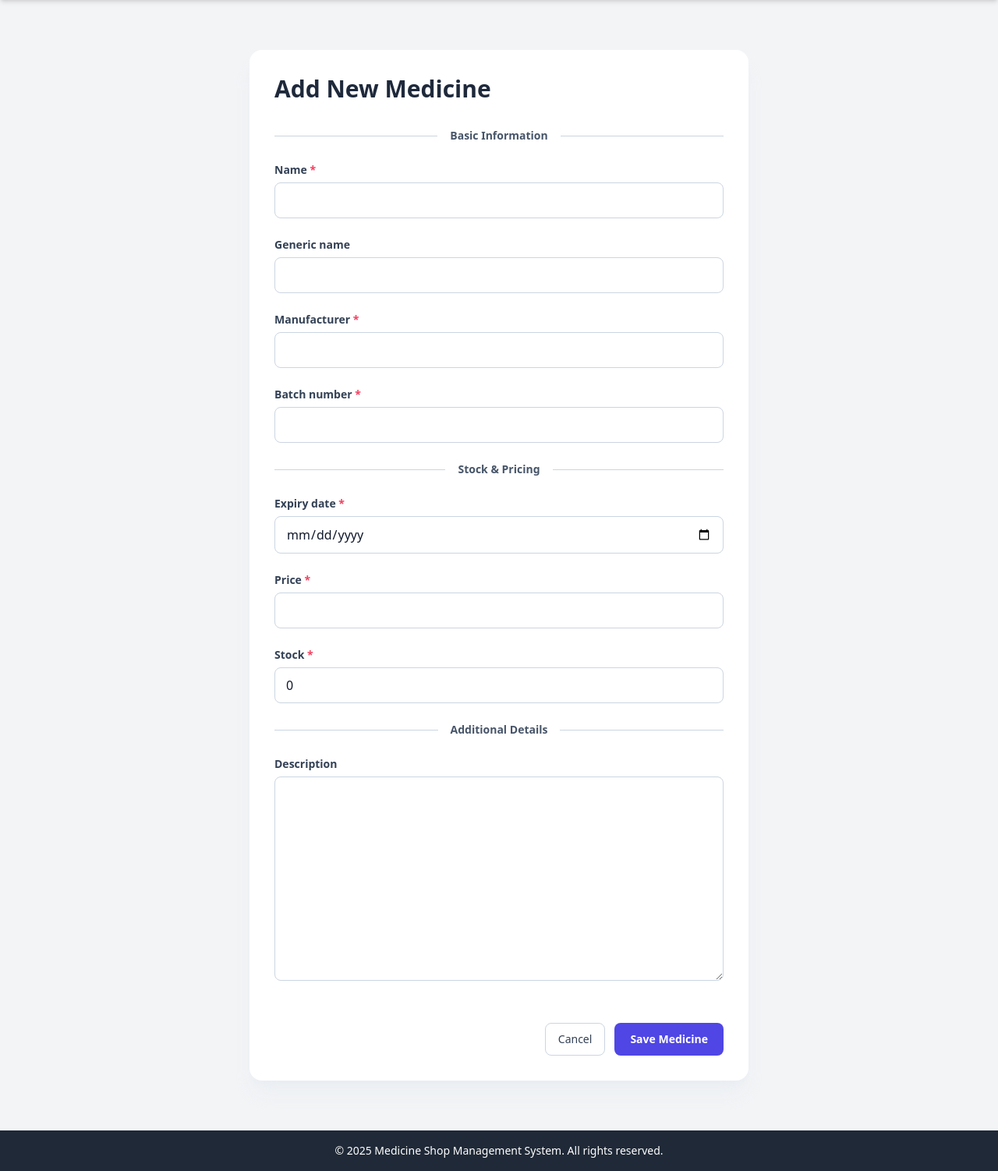
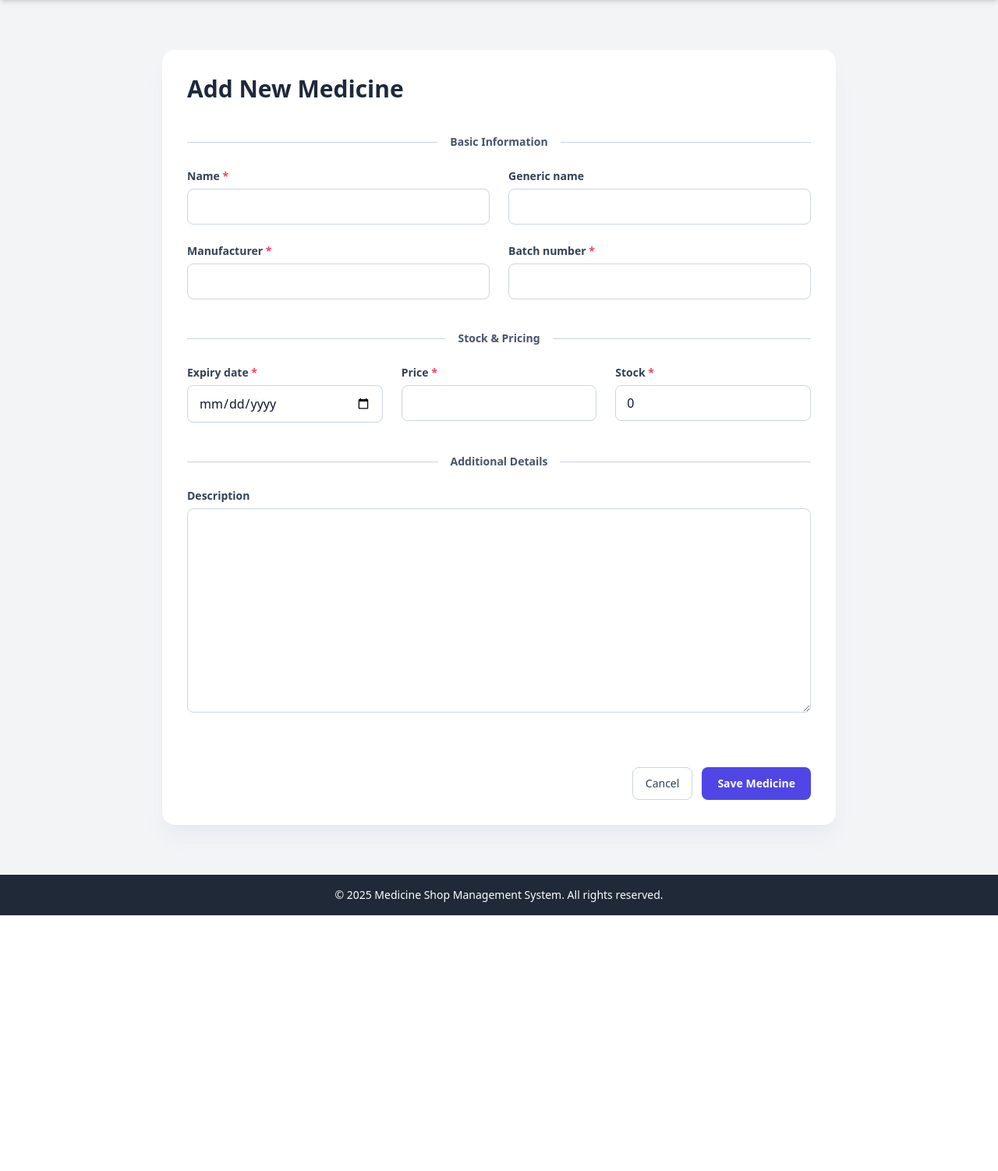
Before and after one commit to Tanvir-yzu/medicine_shop, a Django app: page /medicine/new/ in a window 1280 px wide. Shown: the part 60-1562 px from the top of the page at 78% size. After the commit the page ends 1234 px from the top, so only its background shows below. Run offline with Django 5.2, Linux system fonts and the light colour scheme; the visitor is signed in with stand-in values (Sample User, id 1); some libraries are stand-ins or nearby versions.

Commit message:
refactor(medicine_form): improve layout and remove dark mode styles
- Increase max-width and adjust spacing for better readability
- Remove dark mode specific styles to simplify maintenance
- Reorganize form sections with grid layouts for better structure
- Clean up button styles and remove redundant transitions

```diff
--- a/medicines/templates/medicines/medicine_form.html
+++ b/medicines/templates/medicines/medicine_form.html
@@ -3,16 +3,16 @@
 {% block title %}{{ title }}{% endblock %}
 
 {% block content %}
-<section class="max-w-2xl mx-auto px-4 py-10">
-  <div class="bg-white dark:bg-slate-900 rounded-2xl shadow-xl shadow-slate-200/40 dark:shadow-black/40 p-6 md:p-8">
+<section class="max-w-4xl mx-auto px-4 py-10">
+  <div class="bg-white rounded-2xl shadow-xl shadow-slate-200/60 p-6 md:p-8">
 
-    <h2 class="text-3xl font-extrabold text-slate-800 dark:text-slate-100 mb-8">
+    <h2 class="text-3xl font-extrabold text-slate-800 mb-8">
       {{ title }}
     </h2>
 
     {% if scanned_data %}
-      <div class="bg-indigo-50 dark:bg-indigo-900/40 border border-indigo-200 dark:border-indigo-800
-                  text-indigo-700 dark:text-indigo-300 rounded-xl p-4 mb-8">
+      <div class="bg-indigo-50 border border-indigo-200
+                  text-indigo-700 rounded-xl p-4 mb-8">
         <p class="font-semibold">New medicine detected</p>
         <p class="text-sm mt-1">
           The code <strong>{{ scanned_data }}</strong> wasn’t found.
@@ -21,27 +21,27 @@
       </div>
     {% endif %}
 
-    <form method="post" class="space-y-6">
+    <form method="post" class="space-y-10">
       {% csrf_token %}
       {{ form.non_field_errors }}
 
       <!-- ================= BASIC INFORMATION ================= -->
-      <div class="relative my-6">
-        <div class="absolute inset-0 flex items-center">
-          <div class="w-full border-t border-slate-300 dark:border-slate-700"></div>
-        </div>
-        <div class="relative flex justify-center">
-          <span class="bg-white dark:bg-slate-900 px-4 text-sm font-semibold text-slate-600 dark:text-slate-400">
+      <div>
+        <div class="flex items-center mb-6">
+          <div class="flex-grow border-t border-slate-300"></div>
+          <span class="px-4 text-sm font-semibold text-slate-600 bg-white">
             Basic Information
           </span>
-        </div>
+          <div class="flex-grow border-t border-slate-300"></div>
         </div>
 
+        <!-- PARTITION GRID -->
+        <div class="grid grid-cols-1 md:grid-cols-2 gap-6">
           {% for field in form %}
             {% if field.name in "name generic_name manufacturer batch_number" %}
               <div>
                 <label for="{{ field.id_for_label }}"
-                   class="block text-sm font-semibold text-slate-700 dark:text-slate-300 mb-1.5">
+                       class="block text-sm font-semibold text-slate-700 mb-1.5">
                   {{ field.label }}
                   {% if field.field.required %}
                     <span class="text-rose-500">*</span>
@@ -53,10 +53,9 @@
                 <script>
                   document.getElementById("{{ field.id_for_label }}")?.classList.add(
                     "w-full","px-3.5","py-2.5","rounded-lg",
-                "border","border-slate-300","dark:border-slate-700",
-                "bg-white","dark:bg-slate-800",
-                "text-slate-900","dark:text-slate-100",
-                "placeholder:text-slate-400","dark:placeholder:text-slate-500",
+                    "border","border-slate-300",
+                    "bg-white","text-slate-900",
+                    "placeholder:text-slate-400",
                     "focus:ring-2","focus:ring-indigo-500","focus:border-indigo-500",
                     "transition"
                   );
@@ -68,24 +67,26 @@
               </div>
             {% endif %}
           {% endfor %}
-
-      <!-- ================= STOCK & PRICING ================= -->
-      <div class="relative my-8">
-        <div class="absolute inset-0 flex items-center">
-          <div class="w-full border-t border-slate-300 dark:border-slate-700"></div>
-        </div>
-        <div class="relative flex justify-center">
-          <span class="bg-white dark:bg-slate-900 px-4 text-sm font-semibold text-slate-600 dark:text-slate-400">
-            Stock & Pricing
-          </span>
         </div>
       </div>
 
+      <!-- ================= STOCK & PRICING ================= -->
+      <div>
+        <div class="flex items-center mb-6">
+          <div class="flex-grow border-t border-slate-300"></div>
+          <span class="px-4 text-sm font-semibold text-slate-600 bg-white">
+            Stock & Pricing
+          </span>
+          <div class="flex-grow border-t border-slate-300"></div>
+        </div>
+
+        <!-- PARTITION GRID -->
+        <div class="grid grid-cols-1 md:grid-cols-3 gap-6">
           {% for field in form %}
             {% if field.name in "price stock expiry_date" %}
               <div>
                 <label for="{{ field.id_for_label }}"
-                   class="block text-sm font-semibold text-slate-700 dark:text-slate-300 mb-1.5">
+                       class="block text-sm font-semibold text-slate-700 mb-1.5">
                   {{ field.label }}
                   {% if field.field.required %}
                     <span class="text-rose-500">*</span>
@@ -97,10 +98,10 @@
                 <script>
                   document.getElementById("{{ field.id_for_label }}")?.classList.add(
                     "w-full","px-3.5","py-2.5","rounded-lg",
-                "border","border-slate-300","dark:border-slate-700",
-                "bg-white","dark:bg-slate-800",
-                "text-slate-900","dark:text-slate-100",
-                "focus:ring-2","focus:ring-indigo-500","focus:border-indigo-500"
+                    "border","border-slate-300",
+                    "bg-white","text-slate-900",
+                    "focus:ring-2","focus:ring-indigo-500","focus:border-indigo-500",
+                    "transition"
                   );
                 </script>
 
@@ -110,24 +111,25 @@
               </div>
             {% endif %}
           {% endfor %}
-
-      <!-- ================= DESCRIPTION ================= -->
-      <div class="relative my-8">
-        <div class="absolute inset-0 flex items-center">
-          <div class="w-full border-t border-slate-300 dark:border-slate-700"></div>
-        </div>
-        <div class="relative flex justify-center">
-          <span class="bg-white dark:bg-slate-900 px-4 text-sm font-semibold text-slate-600 dark:text-slate-400">
-            Additional Details
-          </span>
         </div>
       </div>
 
+      <!-- ================= DESCRIPTION ================= -->
+      <div>
+        <div class="flex items-center mb-6">
+          <div class="flex-grow border-t border-slate-300"></div>
+          <span class="px-4 text-sm font-semibold text-slate-600 bg-white">
+            Additional Details
+          </span>
+          <div class="flex-grow border-t border-slate-300"></div>
+        </div>
+
+        <div class="grid grid-cols-1 gap-6">
           {% for field in form %}
             {% if field.name == "description" %}
               <div>
                 <label for="{{ field.id_for_label }}"
-                   class="block text-sm font-semibold text-slate-700 dark:text-slate-300 mb-1.5">
+                       class="block text-sm font-semibold text-slate-700 mb-1.5">
                   {{ field.label }}
                 </label>
 
@@ -136,9 +138,8 @@
                 <script>
                   document.getElementById("{{ field.id_for_label }}")?.classList.add(
                     "w-full","px-3.5","py-2.5","rounded-lg",
-                "border","border-slate-300","dark:border-slate-700",
-                "bg-white","dark:bg-slate-800",
-                "text-slate-900","dark:text-slate-100",
+                    "border","border-slate-300",
+                    "bg-white","text-slate-900",
                     "focus:ring-2","focus:ring-indigo-500","focus:border-indigo-500",
                     "transition"
                   );
@@ -146,15 +147,16 @@
               </div>
             {% endif %}
           {% endfor %}
+        </div>
+      </div>
 
-      <!-- ================= ACTIONS ================= -->
+      <!-- ================= ACTION BUTTONS ================= -->
       <div class="flex flex-col-reverse sm:flex-row sm:justify-end gap-3 pt-6">
         <a href="{% url 'medicine_list' %}"
            class="px-4 py-2.5 rounded-lg text-sm font-medium
-                  border border-slate-300 dark:border-slate-700
-                  text-slate-700 dark:text-slate-200
-                  bg-white dark:bg-slate-800
-                  hover:bg-slate-50 dark:hover:bg-slate-700 transition">
+                  border border-slate-300
+                  text-slate-700 bg-white
+                  hover:bg-slate-50 transition">
           Cancel
         </a>
 
@@ -162,7 +164,7 @@
                 class="px-5 py-2.5 rounded-lg text-sm font-semibold
                        text-white bg-indigo-600 hover:bg-indigo-500
                        focus:outline-none focus:ring-2 focus:ring-indigo-500
-                       focus:ring-offset-2 dark:focus:ring-offset-slate-900 transition">
+                       transition">
           Save Medicine
         </button>
       </div>
```
Lines whose indentation alone changed are shown as unchanged.
